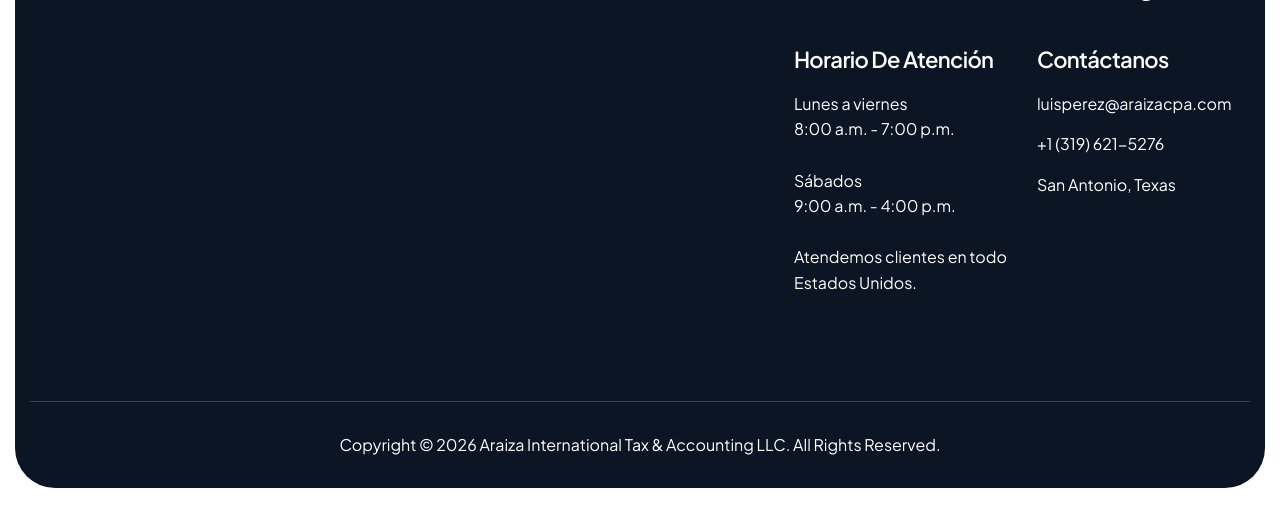
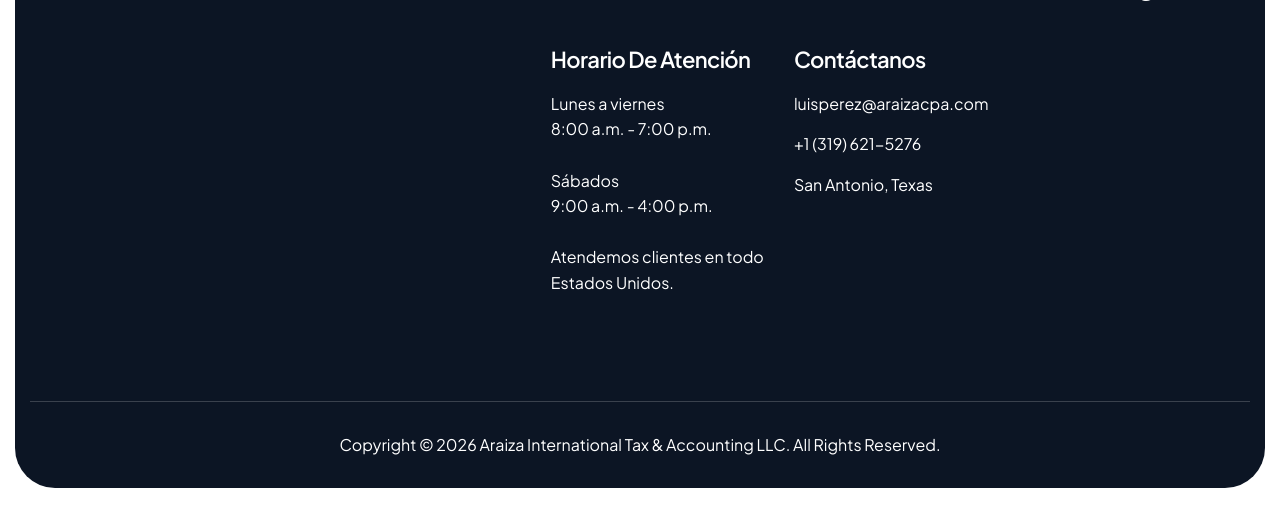
Before and after one commit to dannybribiesca/araiza, a plain HTML site: page index.html in a window 1280 px wide. Shown: the part 7132-7650 px from the top of the page. Drawn offline with Linux system fonts and the light colour scheme.

Commit message:
20260728-002

```diff
--- a/index.html
+++ b/index.html
@@ -786,9 +786,8 @@
 
                             <div class="col-lg-7">
                                 <div class="row">
-                                    <div class="col-md-4 col-6">
-                                        <!-- Footer Links Start -->
-                                        <!-- <div class="footer-links">
+                                    <!-- <div class="col-md-4 col-6">
+                                        <div class="footer-links">
                                             <h2>quick links</h2>
                                             <ul>
                                                 <li><a href="#">Home</a></li>
@@ -796,9 +795,8 @@
                                                 <li><a href="#">Services</a></li>
                                                 <li><a href="#">Contact Us</a></li>
                                             </ul>
-                                        </div> -->
-                                        <!-- Footer Links End -->
-                                    </div>
+                                        </div>
+                                    </div> -->
 
                                     <div class="col-md-4 col-6">
                                         <!-- Footer Links Start -->
```
Also changed, not shown: images/bu.loader.svg (renamed from images/loader.svg).
